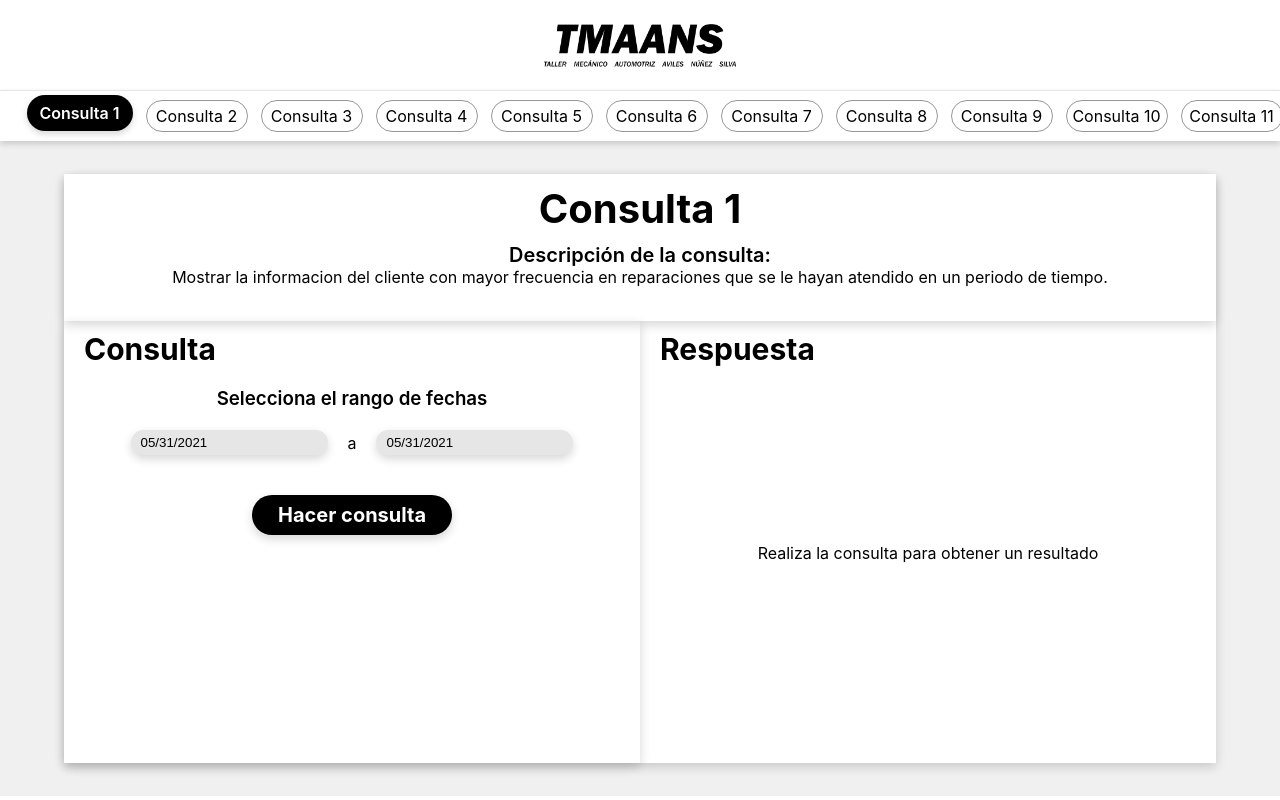
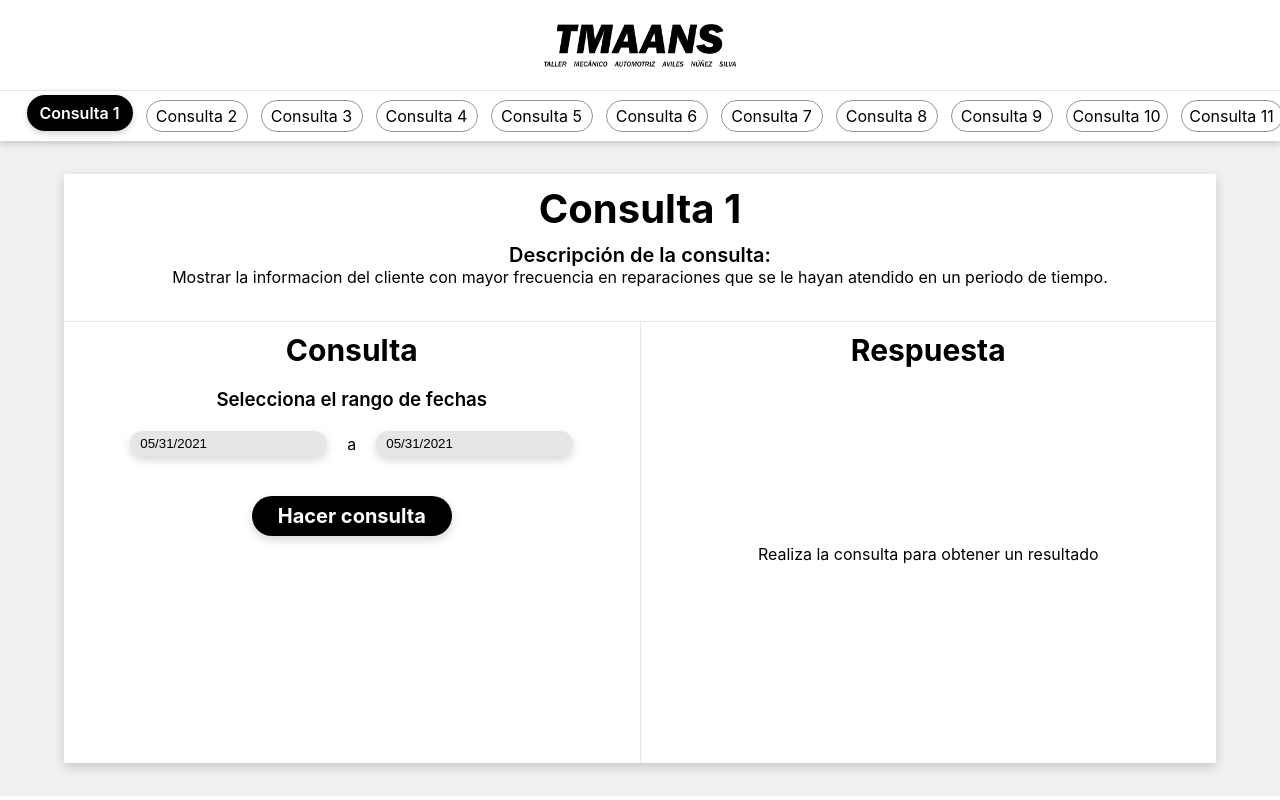
Before and after one commit to ulisesaviles/mySQL-project-frontend, a React (Create React App) app in the folder front/: page / in a window 1280 px wide. Built offline with nearby package versions, Linux system fonts and the light colour scheme.

Commit message:
Improved the stetics

```diff
--- a/front/src/App.css
+++ b/front/src/App.css
@@ -28,7 +28,6 @@ nav {
   display: flex;
   flex-direction: row;
   align-items: center;
-  /* justify-content: center; */
   overflow-x: scroll;
   overflow-y: hidden;
 }
@@ -98,7 +97,7 @@ nav {
   flex-direction: column;
   min-height: 25%;
   padding: 0px 10px;
-  box-shadow: 0px 4px 10px rgba(0, 0, 0, 0.16);
+  border-bottom: 1px solid rgba(0, 0, 0, 0.1);
 }
 .contentTitle {
   margin: 10px 0;
@@ -119,6 +118,7 @@ nav {
   padding: 10px 20px;
   display: flex;
   flex-direction: column;
+  align-items: center;
 }
 .queriesContainer {
   width: 100%;
@@ -127,15 +127,12 @@ nav {
   flex-direction: row;
 }
 .contentSubsection1 {
-  box-shadow: 0px 4px 10px rgba(0, 0, 0, 0.16);
+  border-right: 1px solid rgba(0, 0, 0, 0.1);
 }
 .subContainerTitle {
   margin: 0;
   font-size: 30px;
 }
-/* .queryTitle {
-  margin-bottom: 10px;
-} */
 
 /* Table */
 .tableContainer {
@@ -152,7 +149,6 @@ nav {
 }
 .cell {
   width: 110px;
-  /* border: 1px solid rgb(150, 150, 150); */
   box-shadow: 0px 4px 10px rgba(0, 0, 0, 0.16);
   margin: 1px;
   display: flex;
```
